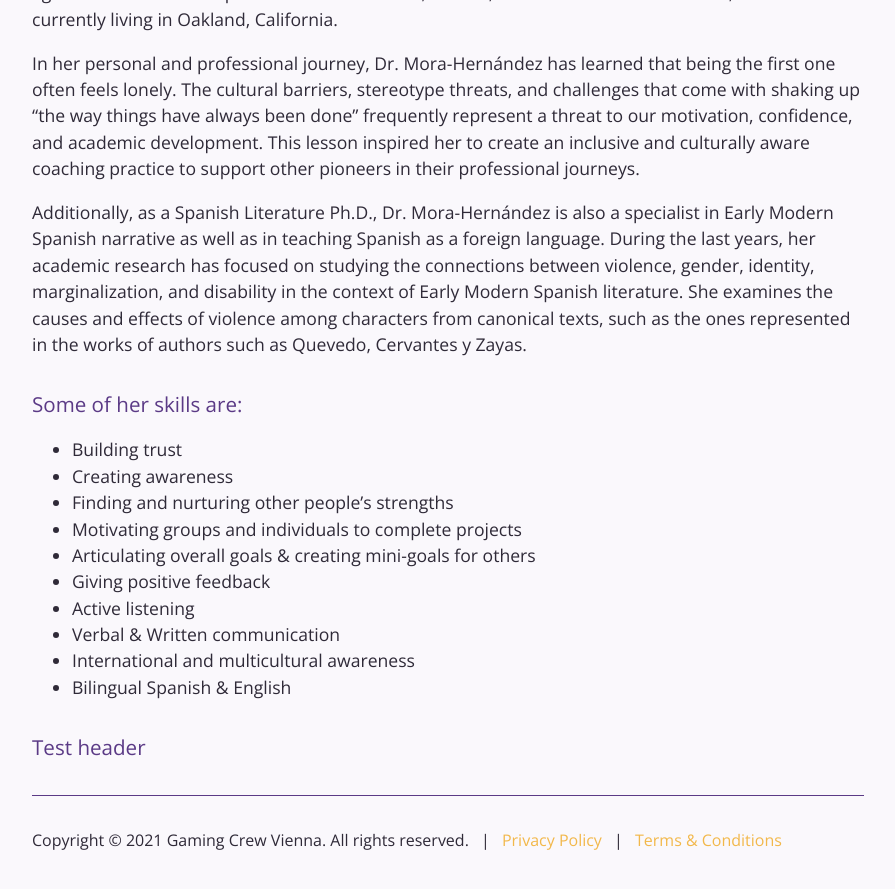
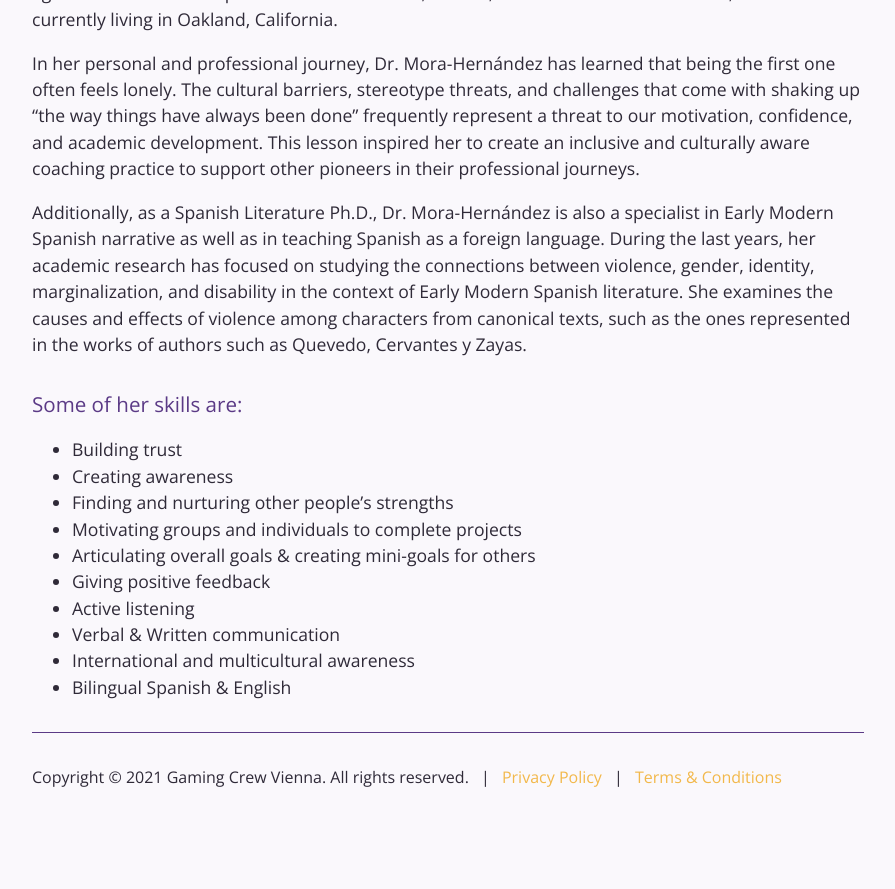
Before and after one commit to vnmorah/gamingcrew.vienna, a Jekyll site: the page built from index.md, in a window 1280 px wide and 900 px high, scrolled down 1547 px. Shown: the top 889 px of the window, without its empty margins (192-1087 px from the left). Built offline with Jekyll 4.4.1, drawn with Linux system fonts in a browser that asks for light colours; after the commit the page ends 2384 px from its top, so only the background shows below that.

Commit message:
deploy please

```diff
--- a/index.md
+++ b/index.md
@@ -49,5 +49,3 @@ Additionally, as a Spanish Literature Ph.D., Dr. Mora-Hernández is also a speci
 - Verbal & Written communication
 - International and multicultural awareness
 - Bilingual Spanish & English
-
-### Test header
```
